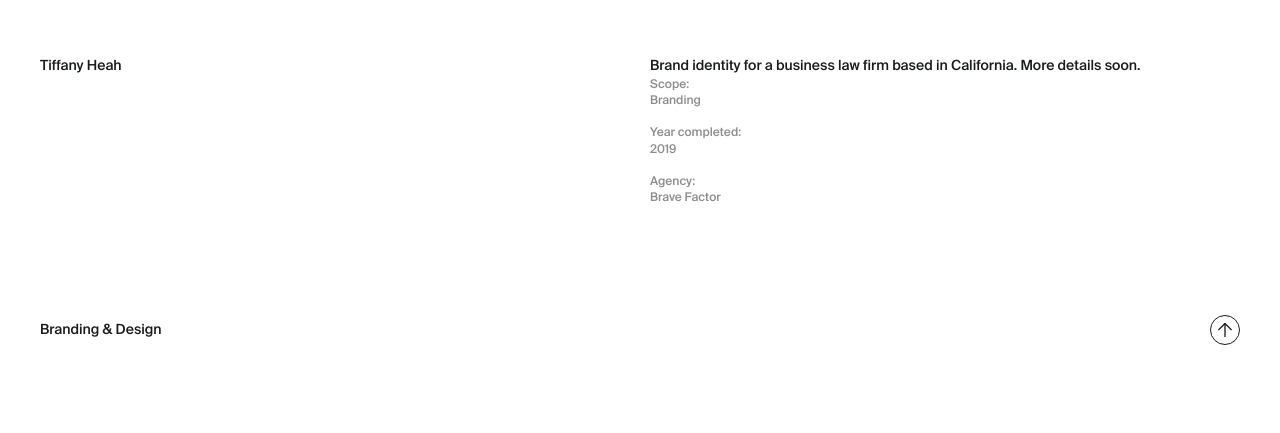
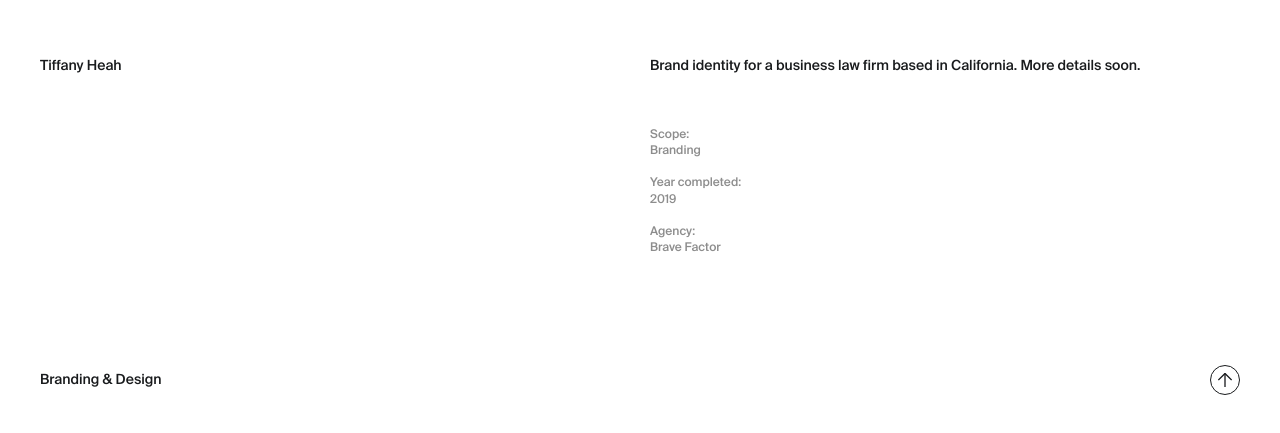
Before and after one commit to jalalabdulaziz/portfolio, an Eleventy site: page works/tiffany-heah.md in a window 1280 px wide. Shown: the part 63-496 px from the top of the page. Built offline with nearby package versions, Linux system fonts and the light colour scheme; Eleventy itself is replaced by a stand-in of ours; files that its build step writes are made by us from their sources.

Commit message:
Fix project meta margin

```diff
--- a/_layouts/project-page.liquid
+++ b/_layouts/project-page.liquid
@@ -66,12 +66,12 @@
 {% endif %}
 {% endfor %}
 <div class="project-info row">
-  <div class="col-xs-12 col-sm-6 col-left">
+  <div class="col-xs-12 col-sm-6">
     <div class=" project-title">
       <h1>{{ title }}</h1>
     </div>
   </div>
-  <div class="col-xs-12 col-sm-6 col-right">
+  <div class="col-xs-12 col-sm-6">
     <div class="project-description">{{ content }}</div>
     {% include "project-meta.liquid" %}
   </div>
--- a/assets/css/main.css
+++ b/assets/css/main.css
@@ -1251,6 +1251,7 @@
 .project-meta {
   font-size: 12px;
   color: var(--gray);
+  margin-top: 50px;
 }
 
 .project-meta span {
```
